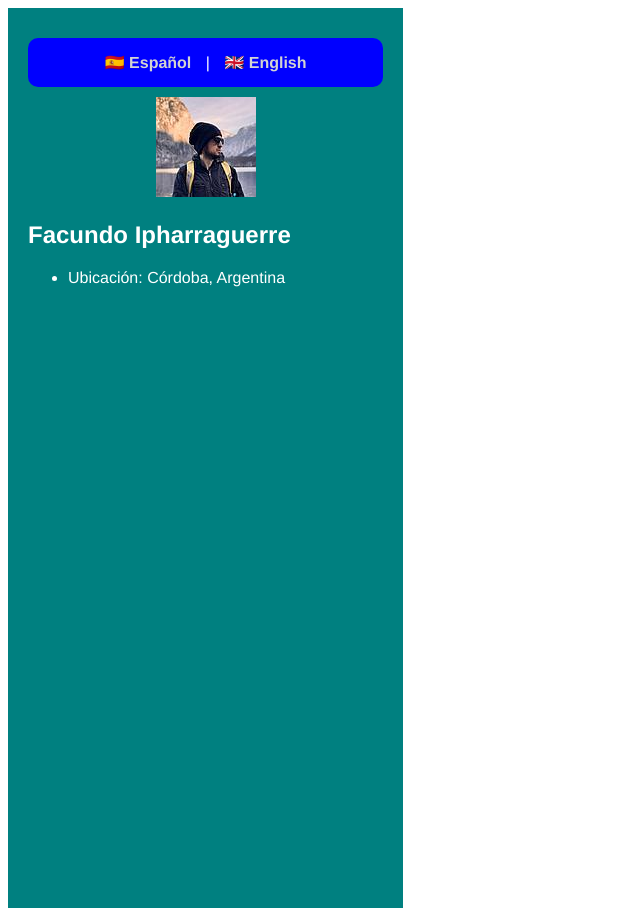
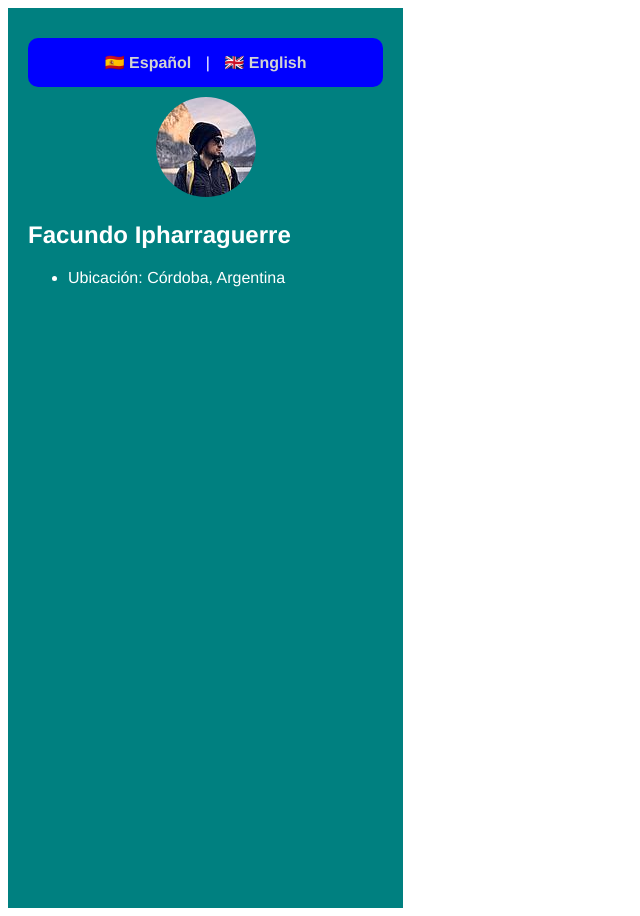
Before and after one commit to fipharraguerre/cv-homepage, a Jekyll site: the page built from index_es.md, in a window 1280 px wide. Shown: the whole page, without its empty margins (0-640 px from the left). Built offline with Jekyll 4.4.1, drawn with Linux system fonts in a browser that asks for light colours.

Commit message:
rounded avatar

```diff
--- a/_layouts/default.html
+++ b/_layouts/default.html
@@ -13,7 +13,7 @@
 				<a href="{{ site.baseurl }}/es/">🇪🇸 Español</a> | <a href="{{ site.baseurl }}/en/">🇬🇧 English</a>
 			</div>
 				<div style="text-align: center;">
-				<img src="{{ site.baseurl }}/assets/avatar.jpg" alt="hallstatt" width="100" height="100">
+				<img src="{{ site.baseurl }}/assets/avatar.jpg" width="100" height="100" style="border-radius: 50%;">
 			</div>
             {{ page.sidebar | markdownify }}
         </aside>
```
